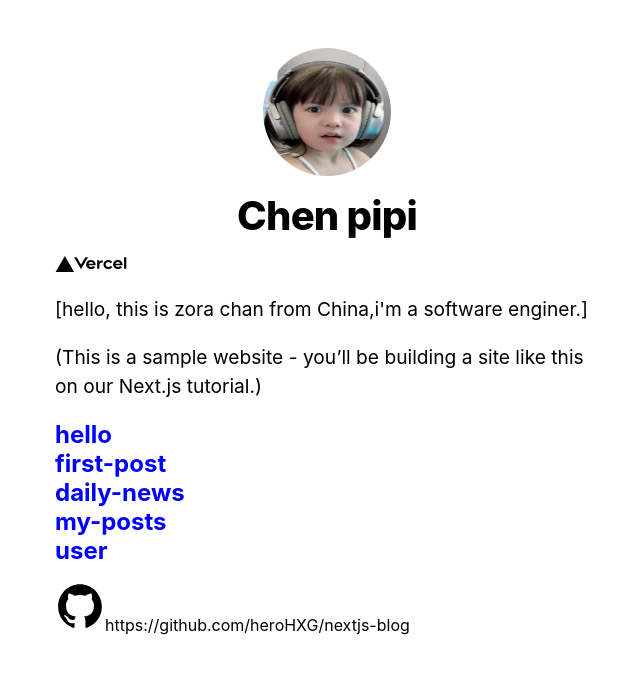
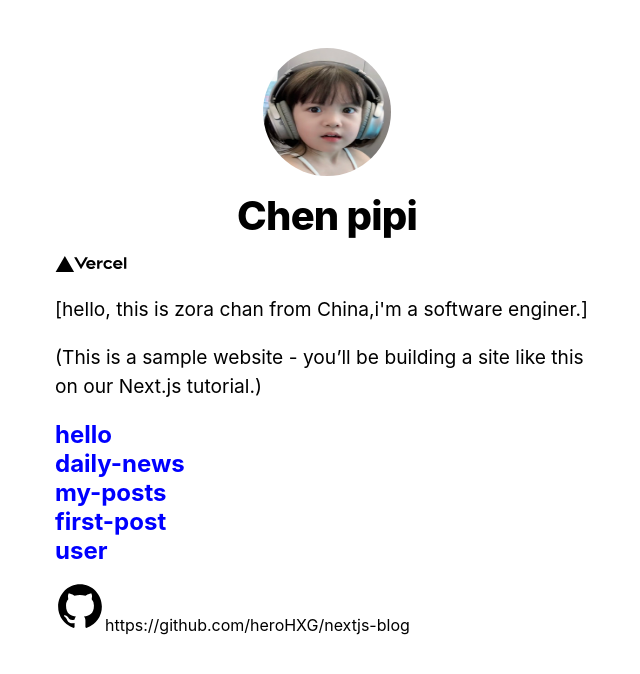
Before and after one commit to heroHXG/nextjs-blog, a Next.js app: page / in a window 1280 px wide. Shown: the top 674 px of the page, without its empty margins (313-953 px from the left). Built offline with nearby package versions, Linux system fonts and the light colour scheme.

Commit message:
fix bug in /news/[id].js

```diff
--- a/lib/news.js
+++ b/lib/news.js
@@ -1,6 +1,6 @@
 
-let newsList = []
 export async function getStaticNews() {
+    let newsList = []
     let newsId = []
     await fetch('https://jsonplaceholder.typicode.com/posts')
         .then(res => res.json())
@@ -21,7 +21,6 @@ export async function getStaticNews() {
             id: JSON.stringify(item.id)
         }}
     })
-
     return {
         newsList,
         newsId
@@ -29,6 +28,7 @@ export async function getStaticNews() {
 }
 
 export async function getNewsContent(id) {
+    let {newsList} = await getStaticNews()
     // newsList的item.id 为number类型，传递过来的pathId为string类型，所以不能用全等符号。
     let res = newsList.filter(item => item.id === JSON.parse(id))
     // filter方法返回的是个数组，需求是取返回的pathId 对象。
--- a/pages/index.js
+++ b/pages/index.js
@@ -23,19 +23,19 @@ export default function Home() {
         <span style={{color: 'blue', fontWeight: 'bold', fontSize: '1.5rem'}}>hello</span>
       </Link>
       <br/>
-       {/* /posts/first-post页面 */}
-       <Link href={'/posts/first-post'} prefetch={true}>
-        <span style={{color: 'blue', fontWeight: 'bold', fontSize: '1.5rem'}}>first-post</span>
-      </Link>
-      <br/>
-      {/* /news/news页面 */}
-      <Link href={'/news/news'} prefetch={true}>
+      {/* /news/index页面 */}
+      <Link href={'/news'} prefetch={true}>
         <span style={{color: 'blue', fontWeight: 'bold', fontSize: '1.5rem'}}>daily-news</span>
       </Link>
       <br/>
       {/* /posts/index页面 */}
       <Link href={'/posts'} prefetch={true}>
         <span style={{color: 'blue', fontWeight: 'bold', fontSize: '1.5rem'}}>my-posts</span>
+      </Link>
+      <br/>
+       {/* /posts/first-post页面 */}
+       <Link href={'/posts/first-post'} prefetch={true}>
+        <span style={{color: 'blue', fontWeight: 'bold', fontSize: '1.5rem'}}>first-post</span>
       </Link>
       <br/>
        {/* /user/index页面 */}
```
Also changed, not shown: pages/news/[id].js (+3 -4 lines), pages/news/index.js (renamed from pages/news/news.js, +1 -13 lines).
